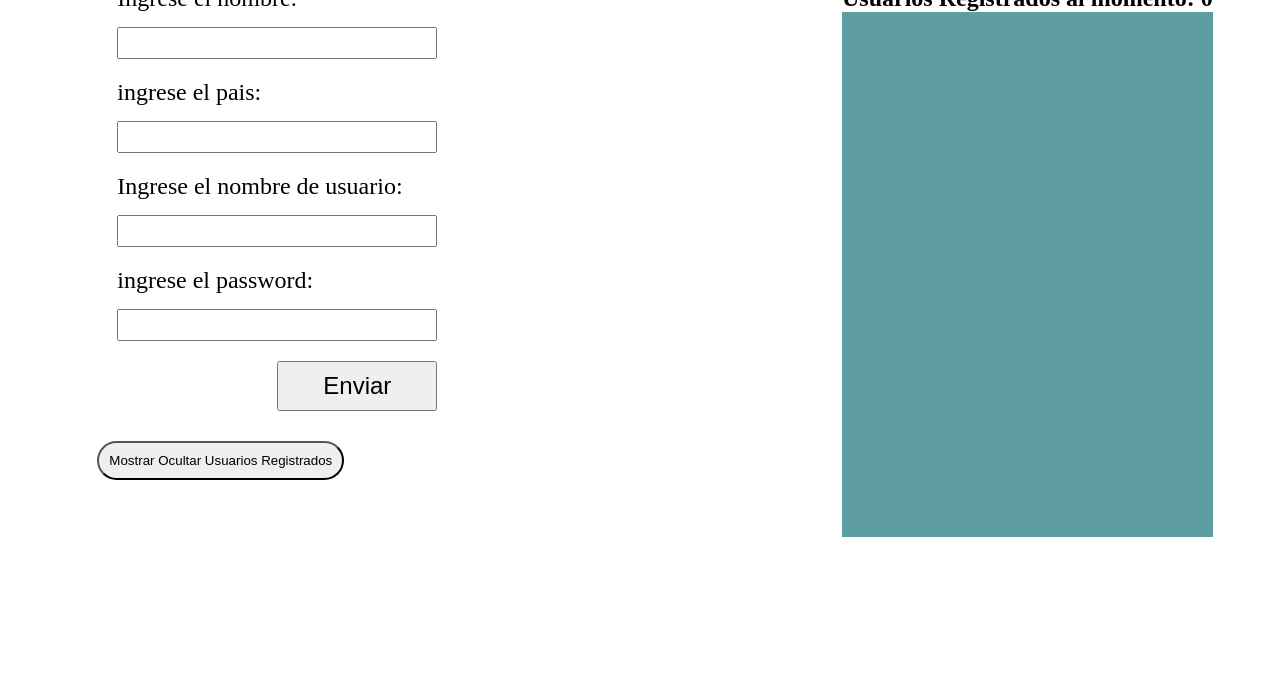
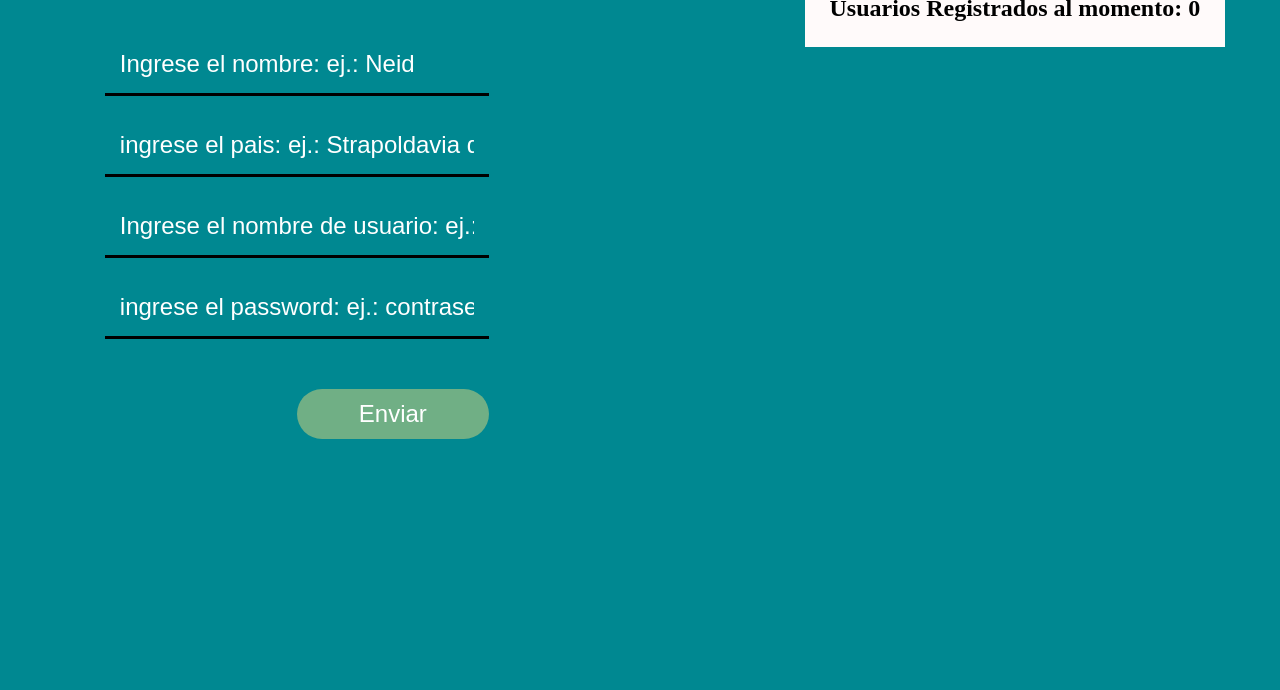
Before and after one commit to ezequielmagi/retosCursoCoderhouseJS, a plain HTML site: page retoClase4/index.html in a window 1280 px wide. Shown: the part 110-800 px from the top of the page. Drawn offline with nearby package versions, Linux system fonts and the light colour scheme.

Commit message:
finalizado el css y para entregar

```diff
--- a/retoClase4/index.html
+++ b/retoClase4/index.html
@@ -1,6 +1,10 @@
 <!DOCTYPE html>
 <html lang="en">
 <head>
+      <link
+    rel="stylesheet"
+    href="https://cdnjs.cloudflare.com/ajax/libs/animate.css/4.1.1/animate.min.css"
+  />
     <link rel="stylesheet" href="main.css">
     <meta charset="UTF-8">
     <title>Title</title>
@@ -8,28 +12,28 @@
 <body>
 <header>
 <h1>Local Storage && manejo del DOM</h1>
+<form id="showUsers">
+<button id="listar">Mostrar Ocultar Usuarios Registrados</button>
+</form>
 </header>
 <main>
 
 <div class="userForm">
 
 <form id="formUsers">
-    <label for="name">Ingrese el nombre:</label>
-    <input type="text" id="names" autocomplete="off">
-    <label for="country">ingrese el pais:</label>
-    <input type="text" id="countrys" autocomplete="off">
-    <label for="userName">Ingrese el nombre de usuario:</label>
-    <input type="text" id="userNames" autocomplete="off">
-    <label for="userPass">ingrese el password:</label>
-    <input type="password" id="userPasss" autocomplete="off">
+
+    <input type="text" id="names" autocomplete="off" placeholder="Ingrese el nombre: ej.: Neid">
+    <input type="text" id="countrys" autocomplete="off" placeholder="ingrese el pais: ej.: Strapoldavia del Oeste">
+    <input type="text" id="userNames" autocomplete="off" placeholder="Ingrese el nombre de usuario: ej.: sex machine">
+    <input type="password" id="userPasss" autocomplete="off" placeholder="ingrese el password: ej.: contraseña">
 
     <button id="enviar">Enviar</button>
 
 </form>
 
-<form id="showUsers">
+<!-- <form id="showUsers">
 <button id="listar">Mostrar Ocultar Usuarios Registrados</button>
-</form>
+</form> -->
 
 </div>
 <div class="resultados">
@@ -37,7 +41,7 @@
 <div id="showCount">
     <h2>Usuarios Registrados al momento: <span id="userCount"></span></h2>
 </div>
-<ul id="listUsersRegistered" display="block"></ul>
+<ul id="listUsersRegistered" display="block" class="animate__animated animate__fadeInUp"></ul>
 </main>
 </div>
 
--- a/retoClase4/main.css
+++ b/retoClase4/main.css
@@ -1,70 +1,110 @@
-*{
+* {
   margin: 0;
   padding: 0;
   box-sizing: border-box;
 }
 
-header{
-    height: 10vh;
-    background-color: chocolate;
-    margin-bottom: 15px;
+:root {
+  --animate-duration: 800ms;
+  --animate-delay: 0.9s;
 }
 
-#formUsers{
+header {
+  height: 10vh;
+  background-color: #00587a;
+  margin-bottom: 15px;
+  color: white;
   display: flex;
-    flex-direction: column;
-    width: 50%;
-    font-size: 1.5rem;
-    margin-left: 50px;
-}
-
-#formUsers label{
-    margin-bottom: 15px;
-
-
-}
-
-#formUsers input{
-    margin-bottom: 20px;
+  justify-content: space-around;
+  align-items: center;
   font-size: 1.5rem;
 }
 
-#enviar{
+header h1 {
+  margin-left: 100px;
+}
+
+body {
+  background-color: #008891;
+  height: 100vh;
+}
+
+#formUsers {
+  display: flex;
+  flex-direction: column;
+  width: 60%;
+  font-size: 1.5rem;
+  margin: 50px 50px;
+}
+
+#formUsers input {
+  border: none;
+  background-color: #008891;
+  color: yellow;
+  margin-bottom: 20px;
+  font-size: 1.5rem;
+  border-bottom: solid black;
+  padding: 15px;
+  outline: none;
+}
+
+::placeholder {
+  color: white;
+}
+
+#enviar {
+  cursor: pointer;
+  color: white;
+  background-color: #70af85;
+  border: none;
+  margin-top: 30px;
   width: 50%;
   height: 50px;
   font-size: 1.5rem;
   align-self: flex-end;
+  border-radius: 50px;
 }
 
-#listUsersRegistered{
-    background-color: cadetblue;
+#listUsersRegistered {
   height: 100%;
+  margin-top: 50px;
 }
 
-#listUsersRegistered  li{
+#listUsersRegistered li {
   color: aliceblue;
   font-size: 1.5rem;
   list-style: none;
-    margin: 3px auto;
-
+  margin: 10px auto;
+  background-color: tomato;
+  padding: 10px;
+  border-radius: 20px;
 }
 
-main{
+main {
   display: flex;
   justify-content: space-around;
 }
 
-.userForm{
+.userForm {
   width: 50%;
 }
 
-#showUsers{
-    padding: 20px;
-    margin: 10px;
+#showUsers button {
+  cursor: pointer;
+  color: white;
+  background-color: #70af85;
+  border: none;
+  width: 100%;
+  padding-left: 25px;
+  padding-right: 25px;
+  height: 70px;
+  font-size: 1.5rem;
+  align-self: flex-end;
+  border-radius: 50px;
 }
 
-#showUsers button{
-    padding: 10px;
-    border-radius: 20px;
-    cursor: pointer;
+#showCount {
+  background-color: snow;
+  margin-top: -15px;
+  padding: 25px;
 }
--- a/retoClase4/main.js
+++ b/retoClase4/main.js
@@ -4,96 +4,86 @@
     this.userPassword = userPassword;
     this.userRealName = userRealName;
     this.userCountry = userCountry;
-
   }
 
-            userSaludo(){
-                console.log(`Hola soy el usuario ${this.userName}!`)
+  userSaludo() {
+    console.log(`Hola soy el usuario ${this.userName}!`);
   }
 }
 
 //Tomando los elementos html
-        const showUserCount = document.getElementById('userCount')
-        const listUserRegistered = document.getElementById('listUsersRegistered')
+const showUserCount = document.getElementById("userCount");
+const listUserRegistered = document.getElementById("listUsersRegistered");
 
 //Reacciones de los botones al evento submit
-        const formUsers = document.getElementById('formUsers')
-        formUsers.addEventListener('submit', (e) => {
-            event.preventDefault()
-            register()
-        } )
+const formUsers = document.getElementById("formUsers");
+formUsers.addEventListener("submit", (e) => {
+  event.preventDefault();
+  register();
+});
 
+const showUsers = document.getElementById("showUsers");
+showUsers.addEventListener("submit", (e) => {
+  event.preventDefault();
+  imprimeLocal();
+});
 
-        const showUsers = document.getElementById('showUsers')
-        showUsers.addEventListener('submit', (e ) => {
-            event.preventDefault()
-            imprimeLocal()
-        } )
-
-
-
-        //la puse global a ver si funcinoa
-        let userRegister = JSON.parse(localStorage.getItem('userDB'))
-        if(!userRegister){
-            userRegister = []
+//tomamos los datos en el localstorage y lo asignamos para procesar
+let userRegister = JSON.parse(localStorage.getItem("userDB"));
+if (!userRegister) {
+  userRegister = [];
 }
-
 
 //para que los muestre al iniciar
 
 const showExistUsers = () => {
-            for(let i = 0; i < userRegister.length; i++){
-                let itemUser = document.createElement('li')
-                itemUser.textContent = userRegister[i].userName
-                listUserRegistered.appendChild(itemUser)
+  for (let i = 0; i < userRegister.length; i++) {
+    let itemUser = document.createElement("li");
+    itemUser.textContent = userRegister[i].userName;
+    listUserRegistered.appendChild(itemUser);
   }
-        }
+};
 
 //para que los muestre al iniciar
-        showExistUsers()
+showExistUsers();
 
-        showUserCount.textContent = userRegister.length
+showUserCount.textContent = userRegister.length;
 
-
-
+//Toma los datos del form y los procesa hasta almacenarlos en localstorage
 const register = () => {
-            // let userRegister = JSON.parse(localStorage.getItem('userDB'))
-
-
-
   const name = names.value;
   const country = countrys.value;
   const userName = userNames.value;
   const userpass = userPasss.value;
 
-            let userRegistering = new UserRegistered(name, country, userName, userpass)
+  let userRegistering = new UserRegistered(name, country, userName, userpass);
 
-            userRegister.push(userRegistering)
+  userRegister.push(userRegistering);
 
-            localStorage.setItem('userDB',JSON.stringify(userRegister))
+  localStorage.setItem("userDB", JSON.stringify(userRegister));
 
-            alert(`Gracias ${name} por registrarte! revisa tu casilla de correo ;-)`)
+  alert(`Gracias ${name} por registrarte! revisa tu casilla de correo ;-)`);
 
-            countrys.value='';
-            userNames.value='';
-            userPasss.value='';
-            names.value ='';
+  countrys.value = "";
+  userNames.value = "";
+  userPasss.value = "";
+  names.value = "";
 
   //para mostrar en caliente
-            let itemUser = document.createElement('li')
-            itemUser.textContent = userName
-            listUserRegistered.appendChild(itemUser)
+  let itemUser = document.createElement("li");
+  itemUser.textContent = userName;
+  listUserRegistered.appendChild(itemUser);
 
-
-            showUserCount.textContent = userRegister.length
-
-        }
+  showUserCount.textContent = userRegister.length;
+};
 
 const imprimeLocal = () => {
-            let estiloActual = listUserRegistered.style.display
-            if (estiloActual === 'block') {
-                listUserRegistered.style.display = 'none'
+  let estiloActual = listUserRegistered.style.display;
+  if (estiloActual === "block") {
+    listUserRegistered.style.display = "none";
+    listUserRegistered.className = "animate__animated animate__fadeOut ";
   } else {
-                listUserRegistered.style.display = 'block'
+    listUserRegistered.style.display = "block";
+    listUserRegistered.className = "animate__animated animate__fadeIn";
   }
-        }
+};
```
Lines whose indentation alone changed are shown as unchanged.
